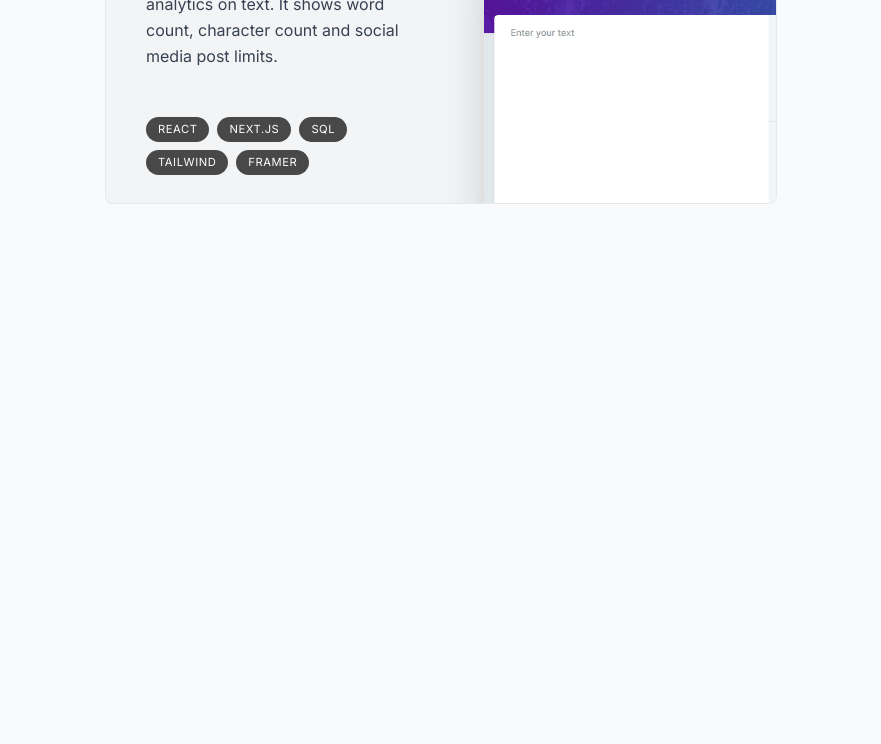
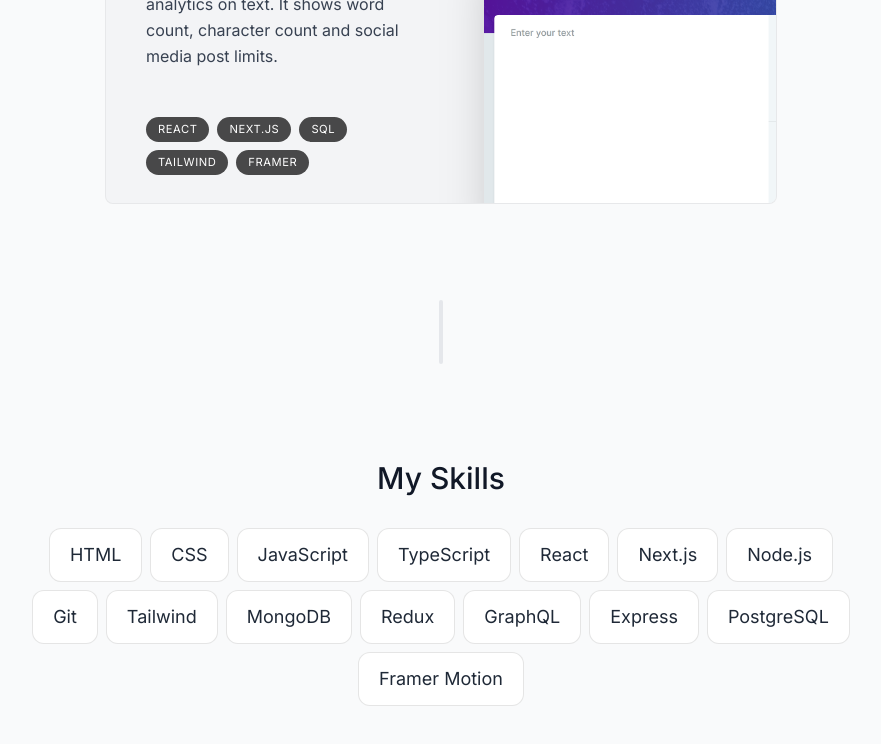
Before and after one commit to sharath-wq/next-js-portfolio, a Next.js app: page / in a window 1280 px wide. Shown: the part 2336-3080 px from the top of the page, without its empty margins (199-1080 px from the left). Built offline with nearby package versions, Linux system fonts and the light colour scheme.

Commit message:
skills section structure completed

```diff
--- a/app/page.tsx
+++ b/app/page.tsx
@@ -1,4 +1,4 @@
-import { About, Intro, Projects, SectionDivider } from "@/components";
+import { About, Intro, Projects, SectionDivider, Skills } from "@/components";
 
 export default function Home() {
     return (
@@ -8,6 +8,8 @@ export default function Home() {
             <About />
             <SectionDivider />
             <Projects />
+            <SectionDivider />
+            <Skills />
         </main>
     );
 }
--- a/components/index.ts
+++ b/components/index.ts
@@ -4,5 +4,6 @@ import SectionDivider from "./section-divider";
 import About from "./about";
 import Projects from "./projects";
 import Project from "./project";
+import Skills from "./skills";
 
-export { Header, Intro, SectionDivider, About, Projects, Project };
+export { Header, Intro, SectionDivider, About, Projects, Project, Skills };
--- /dev/null
+++ b/components/skills.tsx
@@ -0,0 +1,20 @@
+import React from "react";
+import SectionHeading from "./section-heading";
+import { skillsData } from "@/lib/data";
+
+const Skills = () => {
+    return (
+        <section className="max-w-[53rem] scroll-mt-28 text-center sm:mb-40">
+            <SectionHeading text="my skills" />
+            <ul className="flex flex-wrap justify-center gap-2 text-lg text-gray-800">
+                {skillsData.map((skill, index) => (
+                    <li className="bg-white border border-black/[0.1] rounded-xl px-5 py-3" key={index}>
+                        {skill}
+                    </li>
+                ))}
+            </ul>
+        </section>
+    );
+};
+
+export default Skills;
--- a/lib/data.ts
+++ b/lib/data.ts
@@ -93,14 +93,10 @@ export const skillsData = [
     "Node.js",
     "Git",
     "Tailwind",
-    "Prisma",
     "MongoDB",
     "Redux",
     "GraphQL",
-    "Apollo",
     "Express",
     "PostgreSQL",
-    "Python",
-    "Django",
     "Framer Motion",
 ] as const;
```
